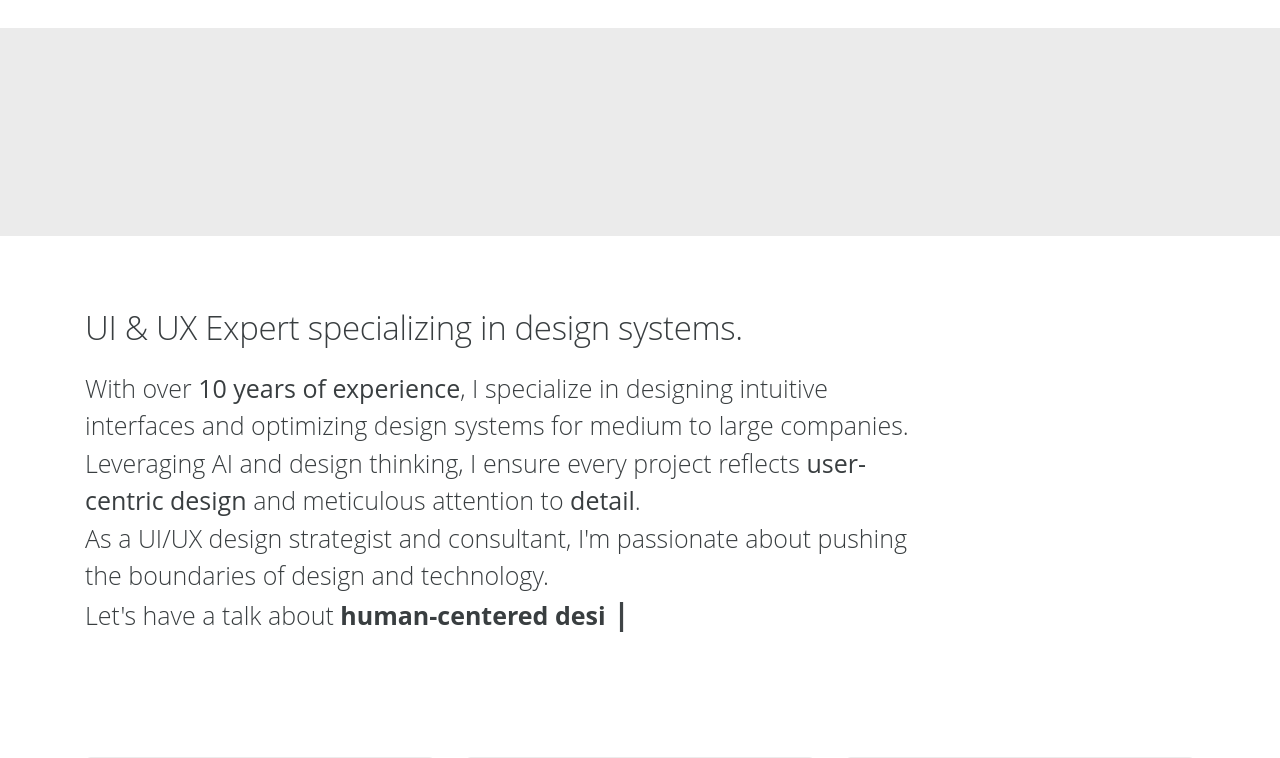
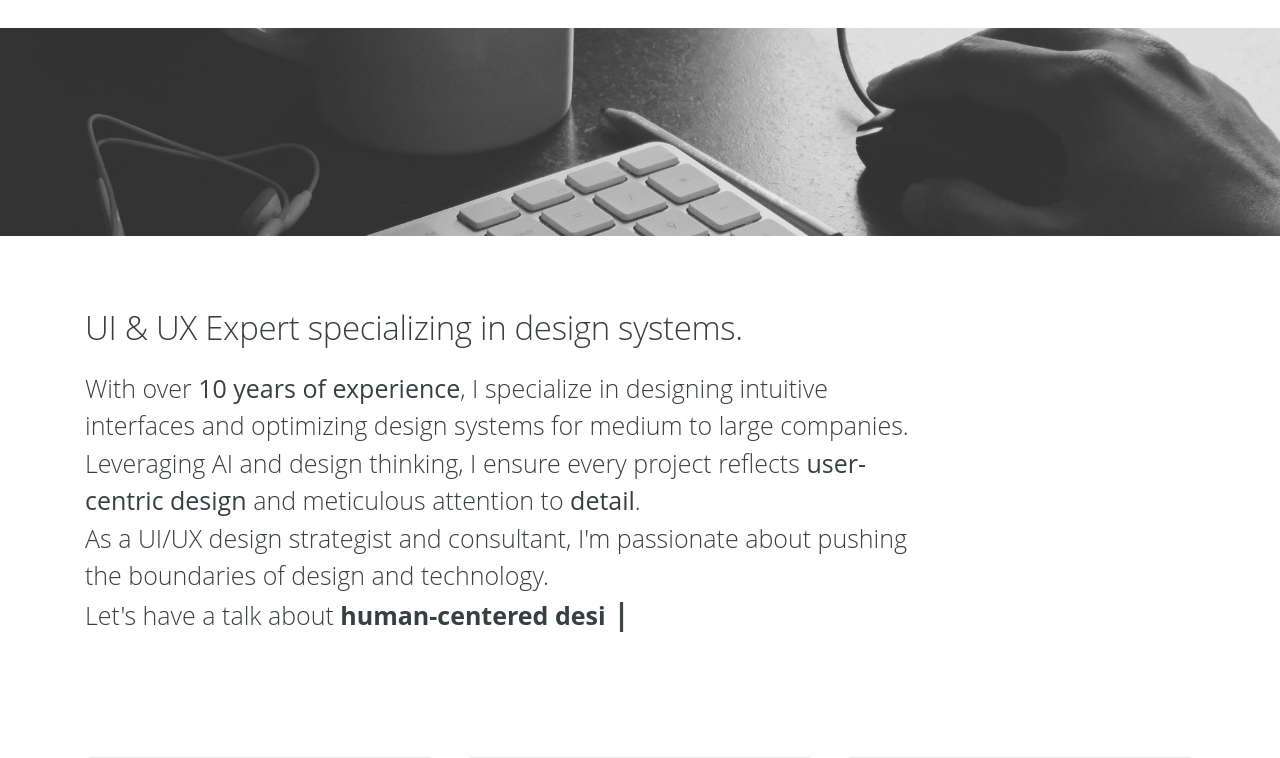
Before and after one commit to mecdesigner/mecdesigner-portfolio, a React (Vite) app: page /#/ in a window 1280 px wide. Shown: the top 758 px of the page. Built offline with nearby package versions, Linux system fonts and the light colour scheme; a web font is replaced by a local one.

Commit message:
Update Hero with image style

```diff
--- a/src/components/Hero.tsx
+++ b/src/components/Hero.tsx
@@ -1,5 +1,5 @@
 // src/components/Hero.tsx
-import { ReactNode } from 'react'
+import { ReactNode, CSSProperties } from 'react'
 import { asset } from '../lib/asset'
 
 type HeroProps = {
@@ -13,9 +13,18 @@ type HeroProps = {
 }
 
 export default function Hero({ bg, alt, overlay = 0, kenBurns = true, className = '', children }: HeroProps) {
+  const bgUrl = asset(bg)
+  const holderStyle: CSSProperties = {
+    backgroundImage: `url(${bgUrl})`,
+    opacity: 1,
+    backgroundSize: 'cover',
+    backgroundPosition: 'center',
+    backgroundRepeat: 'no-repeat',
+  }
+
   return (
     <section className={`imagebg ${className}`} {...(overlay ? { 'data-overlay': overlay } : {})}>
-      <div className="background-image-holder">
+      <div className="background-image-holder" style={holderStyle} aria-label={alt} role="img">
         <img src={asset(bg)} alt={alt} />
       </div>
       {children && <div className="container">{children}</div>}
--- a/src/routes/Home.tsx
+++ b/src/routes/Home.tsx
@@ -107,7 +107,7 @@ export default function Home() {
 
       {/* Case studies (reuse component) */}
       <CaseStudy
-        img="/img/bbg-gds-02.jpg"
+        img="img/bbg-gds-02.jpg"
         alt="BBG Webshops preview"
         title="BBG Global Design System"
         label="Ecommerce"
@@ -115,7 +115,7 @@ export default function Home() {
         href="/globaldesignsystem"
       />
       <CaseStudy
-        img="/img/bbg-ux-06.jpg"
+        img="img/bbg-ux-06.jpg"
         alt="BBG UX Analysis preview"
         title="UX Analysis for BBG Webshops"
         label="Ecommerce"
@@ -124,7 +124,7 @@ export default function Home() {
         reverse
       />
       <CaseStudy
-        img="/img/ac-lp-22.png"
+        img="img/ac-lp-22.png"
         alt="Altroconsumo preview"
         title="Altroconsumo"
         label="Web design"
@@ -132,7 +132,7 @@ export default function Home() {
         href="/altroconsumo"
       />
       <CaseStudy
-        img="/img/wheeshing-06.jpg"
+        img="img/wheeshing-06.jpg"
         alt="Wheeshing app preview"
         title="Wheeshing"
         label="Minimalistic"
@@ -141,7 +141,7 @@ export default function Home() {
         reverse
       />
       <CaseStudy
-        img="/img/helpicam-01.jpg"
+        img="img/helpicam-01.jpg"
         alt="Helpicam app preview"
         title="Helpicam"
         label="Square & Flat"
@@ -149,7 +149,7 @@ export default function Home() {
         href="/helpicam"
       />
       <CaseStudy
-        img="/img/outsourcing-guide-01.jpg"
+        img="img/outsourcing-guide-01.jpg"
         alt="Outsourcing guide preview"
         title="Outsourcing Guide"
         label="Square & Creative"
@@ -158,7 +158,7 @@ export default function Home() {
         reverse
       />
       <CaseStudy
-        img="/img/asper-01.jpg"
+        img="img/asper-01.jpg"
         alt="Asper Brothers website preview"
         title="Asper Brothers"
         label="Square & Minimalistic"
@@ -166,7 +166,7 @@ export default function Home() {
         href="/asperbrothers"
       />
       <CaseStudy
-        img="/img/mybank-01.jpg"
+        img="img/mybank-01.jpg"
         alt="MyBank app preview"
         title="MyBank"
         label="Flat"
@@ -226,9 +226,9 @@ export default function Home() {
             <h3 className="h2">Collaborations</h3>
             <p className="lead">&nbsp;</p>
             <ul className="list-inline list-inline--images">
-              <li data-tooltip="Berlin Brands Group"><a href="https://www.berlin-brands-group.com/en" target="_blank"><img alt="Berlin Brands Group logo" src="/img/berlin-brands-group.png" /></a></li>
-              <li data-tooltip="Altroconsumo Edizioni"><a href="https://www.altroconsumo.it/" target="_blank"><img alt="Altroconsumo logo" src="/img/altroconsumo.png" /></a></li>
-              <li data-tooltip="Asper Brothers Software House"><a href="https://asperbrothers.com/" target="_blank"><img alt="Asper Brothers logo" src="/img/asperbrothers.png" /></a></li>
+              <li data-tooltip="Berlin Brands Group"><a href="https://www.berlin-brands-group.com/en" target="_blank"><img alt="Berlin Brands Group logo" src="img/berlin-brands-group.png" /></a></li>
+              <li data-tooltip="Altroconsumo Edizioni"><a href="https://www.altroconsumo.it/" target="_blank"><img alt="Altroconsumo logo" src="img/altroconsumo.png" /></a></li>
+              <li data-tooltip="Asper Brothers Software House"><a href="https://asperbrothers.com/" target="_blank"><img alt="Asper Brothers logo" src="img/asperbrothers.png" /></a></li>
             </ul>
           </div></div>
         </div>
```
